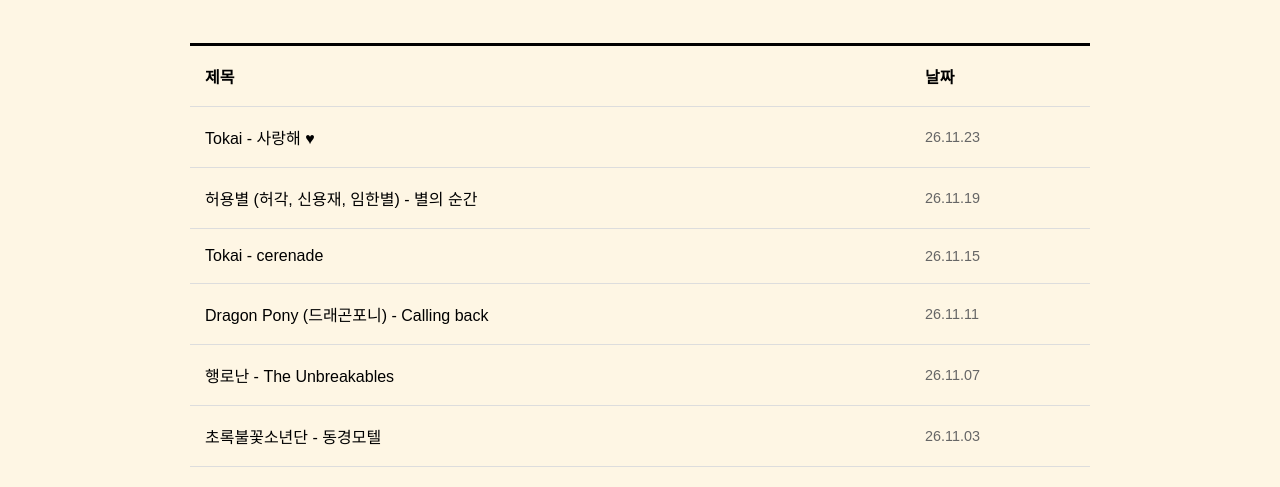
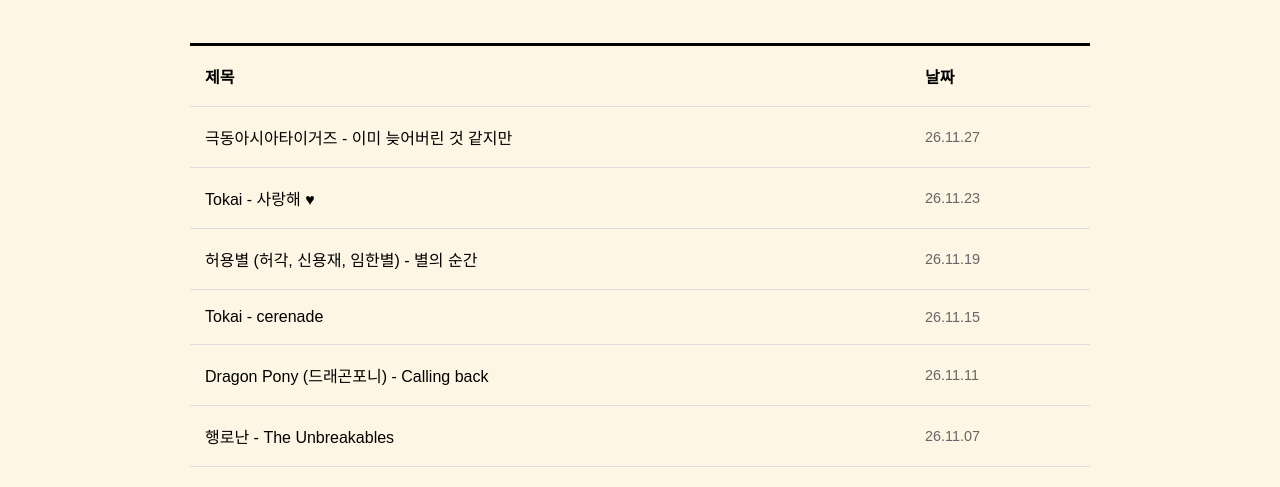
Before and after one commit to Jonghuniverse/jamjukjamusic-website, a plain HTML site: page drumtab/index.html in a window 1280 px wide. Shown: the part 310-797 px from the top of the page. Drawn offline with Linux system fonts and the light colour scheme.

Commit message:
Update index.html

```diff
--- a/drumtab/index.html
+++ b/drumtab/index.html
@@ -222,6 +222,12 @@
           </tr>
         </thead>
         <tbody id="boardBody">
+          <tr class="board-item">
+            <td class="td-title">
+              <a href=drumtab052.html>극동아시아타이거즈 - 이미 늦어버린 것 같지만</a>
+            </td>
+            <td class="td-date">26.11.27</td>
+          </tr>
           <tr class="board-item">
             <td class="td-title">
               <a href=drumtab051.html>Tokai - 사랑해 ♥</a>
```
